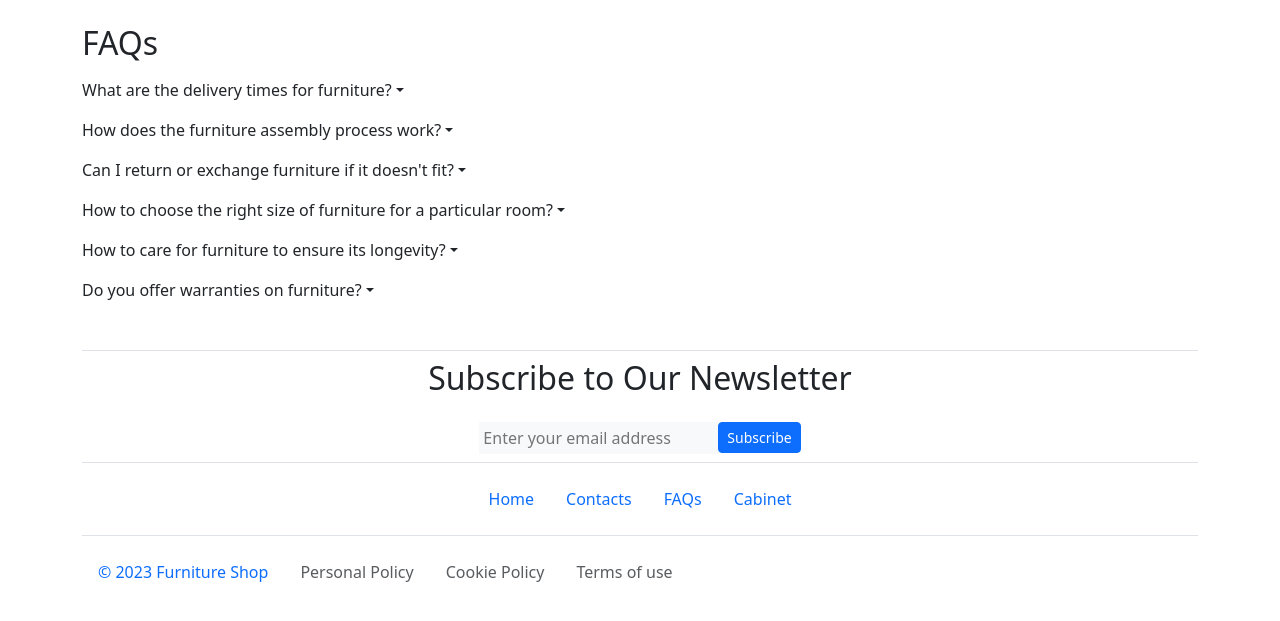
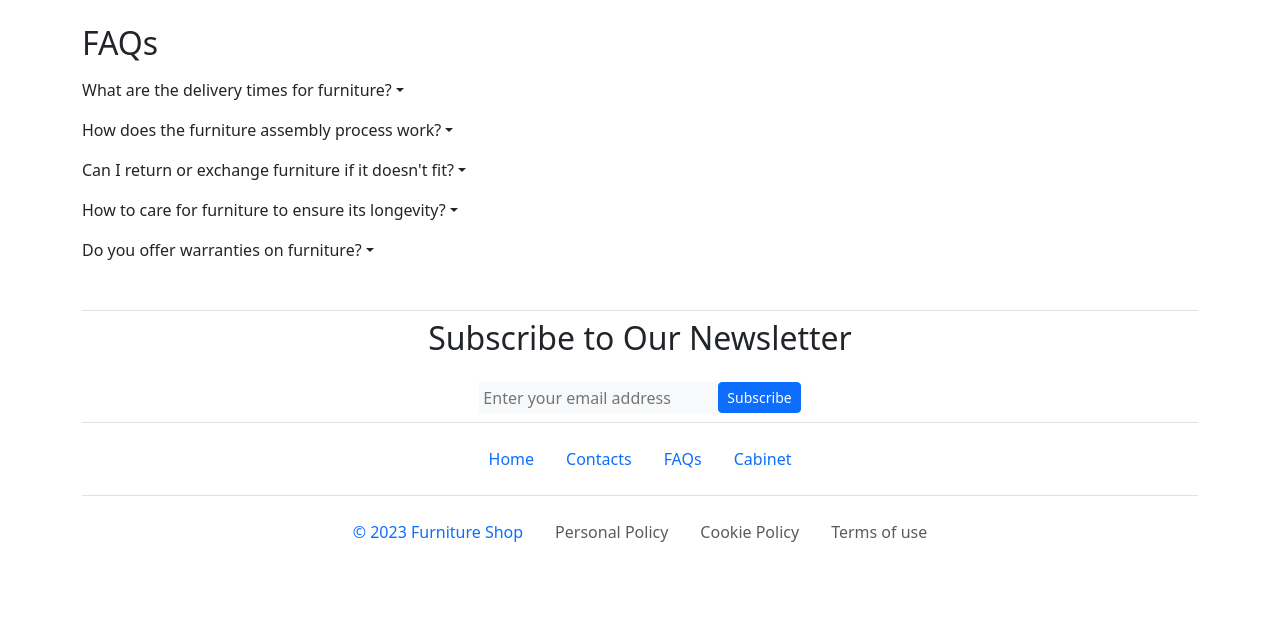
Before and after one commit to AntiViruS90/DjangoFurnitureShop, a Django app: page /FAQs/ in a window 1280 px wide. Shown: the part 73-694 px from the top of the page. Run offline with Django 4.2, Linux system fonts and the light colour scheme; some libraries are stand-ins or nearby versions.

Commit message:
some front and FAQs.html

```diff
--- a/DjangoFurnitureShop/settings.py
+++ b/DjangoFurnitureShop/settings.py
@@ -18,7 +18,6 @@ SECRET_KEY = 'd+3hh($sfwvkzy4dn)9=s5g9mdi6zq9wh!$a!cxxw%4c4!@jpy'
 
 # SECURITY WARNING: don't run with debug turned on in production!
 DEBUG = True
-
 ALLOWED_HOSTS = []
 
 # DEBUG = False     # Server
--- a/index/static/js/js.js
+++ b/index/static/js/js.js
@@ -4,13 +4,17 @@ $(document).ready(function () {
         $('#alert_div').hide();
     });
 
-    $('#btn_subscribe').submit(function(event) {
+    $('#btn_subscribe').on('click', function(event) {
         event.preventDefault();
 
         const emailInput = $('input[type="email"]');
+        const emailValue = emailInput.val().trim();
 
-        if (emailInput.val().trim() === '') {
-            alert('Please enter valid data');
+        // Регулярное выражение для проверки формата email
+        const emailFormat = /^[^\s@]+@[^\s@]+\.[^\s@]+$/;
+
+        if (emailValue === '' || !emailFormat.test(emailValue)) {
+            alert('Please enter a valid email address');
         } else {
             alert('Thank you for subscribing');
             // Здесь можно добавить отправку данных на сервер или другие действия при успешной подписке
@@ -19,4 +23,5 @@ $(document).ready(function () {
     });
 
 
+
 });
--- a/index/templates/index/FAQs.html
+++ b/index/templates/index/FAQs.html
@@ -2,56 +2,51 @@
 
 {% block content %}
     <h2 class="h2">FAQs</h2>
-    <ul class="navbar-nav me-auto mb-2 mb-lg-0">
-        <li class="nav-item dropdown">
+    <div class="container">
+        <div class="navbar-nav me-auto mb-2 mb-lg-0">
+            <div class="nav-item dropdown">
                 <a class="nav-link dropdown-toggle" href="#"
                    data-bs-toggle="dropdown" aria-expanded="false">What are the delivery times for furniture?</a>
-            <ul class="dropdown-menu">
-              <li class="dropdown-item">Typically, the delivery time for furniture is between 2 to 4 weeks
-                  depending on product availability and your location.</li>
-            </ul>
-        </li>
-        <li class="nav-item dropdown">
+                <div class="dropdown-menu col-lg-6 col-md-9 col-sm-12">
+                  <div class="dropdown-item text-wrap text-center">Typically, the delivery time for furniture is between 2 to 4 weeks
+                      depending on product availability and your location.</div>
+                </div>
+            </div>
+            <div class="nav-item dropdown">
                 <a class="nav-link dropdown-toggle" href="#"
                    data-bs-toggle="dropdown" aria-expanded="false">How does the furniture assembly process work?</a>
-            <ul class="dropdown-menu">
-              <li class="dropdown-item">Furniture may be delivered fully assembled or as a self-assembly kit.
-                  All necessary instructions and tools are usually included.</li>
-            </ul>
-        </li>
-        <li class="nav-item dropdown">
+                <div class="dropdown-menu col-lg-6 col-md-9 col-sm-12">
+                  <div class="dropdown-item text-wrap text-center">Furniture may be delivered fully assembled or as a self-assembly kit.
+                      All necessary instructions and tools are usually included.</div>
+                </div>
+            </div>
+            <div class="nav-item dropdown">
                 <a class="nav-link dropdown-toggle" href="#"
                    data-bs-toggle="dropdown" aria-expanded="false">Can I return or exchange furniture if it doesn't fit?</a>
-            <ul class="dropdown-menu">
-              <li class="dropdown-item">Yes, we accept furniture returns or exchanges within a certain period of time
+                <div class="dropdown-menu col-lg-6 col-md-9 col-sm-12">
+                  <div class="dropdown-item text-wrap text-center">Yes, we accept furniture returns or exchanges within a certain period of time
                       (usually 14 or 30 days) from the purchase date, subject to specific conditions. See our page
-                  <a class="text-decoration-none" href="{% url 'contacts' %}">Contacts</a></li>
-            </ul>
-        </li>
-        <li class="nav-item dropdown">
-            <a class="nav-link dropdown-toggle" href="#"
-               data-bs-toggle="dropdown" aria-expanded="false">How to choose the right size of furniture for a particular room?</a>
-            <ul class="dropdown-menu">
-              <li class="dropdown-item">It is recommended to measure the room where the furniture will be placed and
-                  consider the available space to choose the appropriate size of furniture.</li>
-            </ul>
-        </li>
-        <li class="nav-item dropdown">
+                      <a class="text-decoration-none" href="{% url 'contacts' %}">Contacts</a></div>
+                </div>
+            </div>
+            <div class="nav-item dropdown">
                 <a class="nav-link dropdown-toggle" href="#"
                    data-bs-toggle="dropdown" aria-expanded="false">How to care for furniture to ensure its longevity?</a>
-            <ul class="dropdown-menu">
-              <li class="dropdown-item">Regular cleaning and the use of specific care products for different materials
-                  will help maintain the furniture in good condition.</li>
-            </ul>
-        </li>
-        <li class="nav-item dropdown">
+                <div class="dropdown-menu col-lg-6 col-md-9 col-sm-12">
+                  <div class="dropdown-item text-wrap text-center">Regular cleaning and the use of specific care products for different materials
+                      will help maintain the furniture in good condition.</div>
+                </div>
+            </div>
+            <div class="nav-item dropdown">
                 <a class="nav-link dropdown-toggle" href="#"
                    data-bs-toggle="dropdown" aria-expanded="false">Do you offer warranties on furniture?</a>
-            <ul class="dropdown-menu">
-              <li class="dropdown-item">Yes, we typically provide manufacturer warranties for furniture for a certain
+                <div class="dropdown-menu col-lg-6 col-md-9 col-sm-12">
+                  <div class="dropdown-item text-wrap text-center">Yes, we typically provide manufacturer warranties for furniture for a certain
                       period of time. Warranty terms may vary depending on the product. Check our
-                  <a class="text-decoration-none" href="{% url 'contacts' %}">page</a></li>
-            </ul>
-        </li>
-    </ul>
+                      <a class="text-decoration-none" href="{% url 'contacts' %}">page</a></div>
+                </div>
+            </div>
+        </div>
+    </div>
+
 {% endblock content %}
--- a/index/templates/index/base.html
+++ b/index/templates/index/base.html
@@ -21,7 +21,7 @@
         <div class="container">
             <header class="d-flex flex-wrap justify-content-center py-3 mb-4 border-bottom">
                 <a href="/" style="color: rgb(13 110 253)"
-                   class="fs-4 d-flex align-items-center mb-3 mb-md-0 me-md-auto text-decoration-none">Furniture Shop
+                   class="fs-4 d-flex align-items-center mb-sm-1 mb-1 mb-md-0 me-md-auto text-decoration-none">Furniture Shop
                 </a>
 
                 <ul class="nav nav-pills d-flex flex-wrap justify-content-center align-content-center">
@@ -57,13 +57,11 @@
                 {% endfor %}
             {% endif %}
         </div>
-        <div class="content container justify-content-left">
-            <div class="row">
-                <div class="col-sm-12 col-md-9 col-lg-9">
-                    {% block content %}
+        <div class="container">
+            <div class="row d-flex justify-content-center">
+                {% block content %}
 
-                    {% endblock %}
-                </div>
+                {% endblock %}
             </div>
         </div>
 
@@ -76,7 +74,7 @@
                                 <h2 class="text-2xl font-bold text-gray-800 mb-4">Subscribe to Our Newsletter</h2>
                                 <div class="d-flex flex-row align-items-center justify-content-center mb-2">
                                     <input placeholder="Enter your email address" class="bg-light text-gray-800 border-0 p-1" type="email">
-                                    <button class="btn btn-primary btn-sm" type="submit" id="btn_subscribe">Subscribe</button>
+                                    <button class="btn btn-primary btn-sm" type="button" id="btn_subscribe">Subscribe</button>
                                 </div>
                             </div>
                         </div>
@@ -88,7 +86,7 @@
                     <li class="nav-item"><a href="{% url 'FAQs' %}" class="nav-link">FAQs</a></li>
                     <li class="nav-item"><a href="{% url 'cabinet' %}" class="nav-link">Cabinet</a></li>
                 </ul>
-                <ul class="nav d-flex flex-row col-md-8 justify-content-start">
+                <ul class="nav justify-content-center">
                     <li class="nav-item">
                         <span class="nav-link">&copy; 2023 Furniture Shop</span>
                     </li>
```
Also changed, not shown: index/templates/index/product_list.html (+19 -6 lines), register/templates/registration/login.html (+21 -8 lines). Lines whose indentation alone changed are shown as unchanged.
